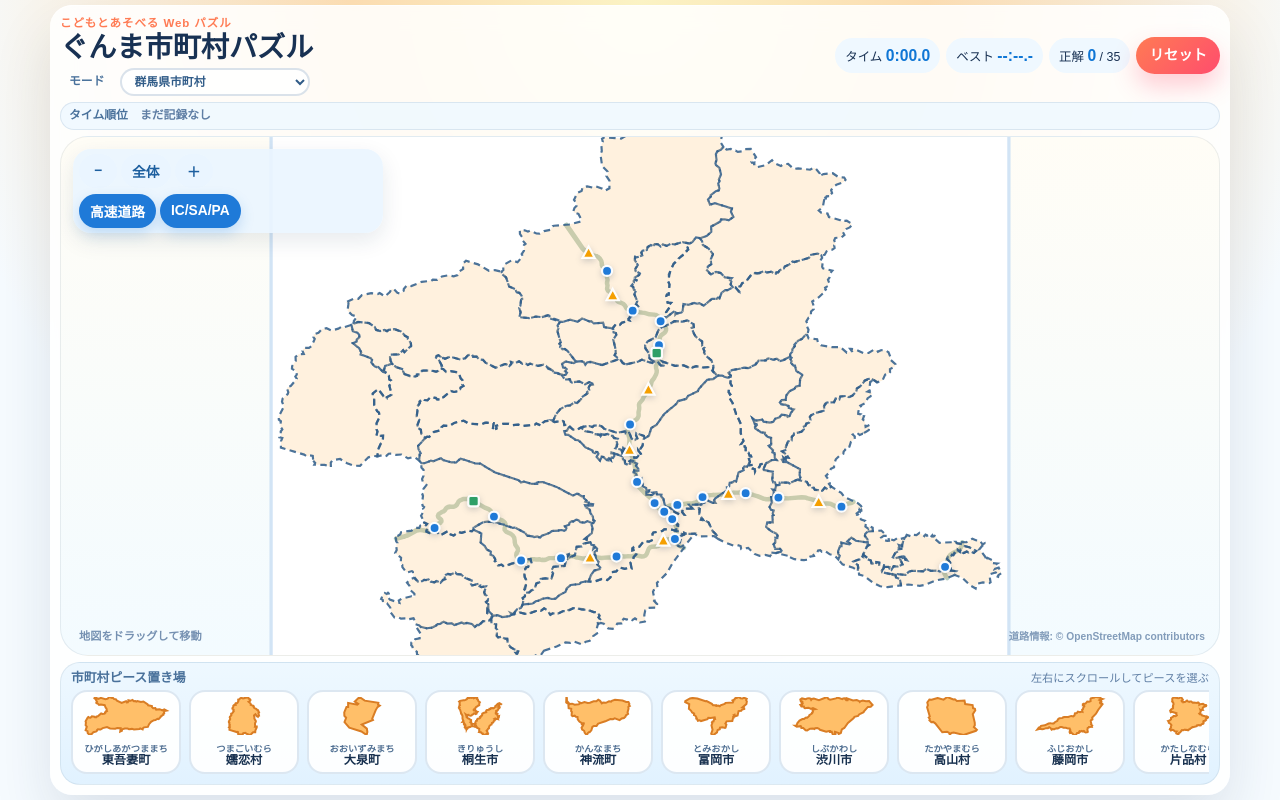
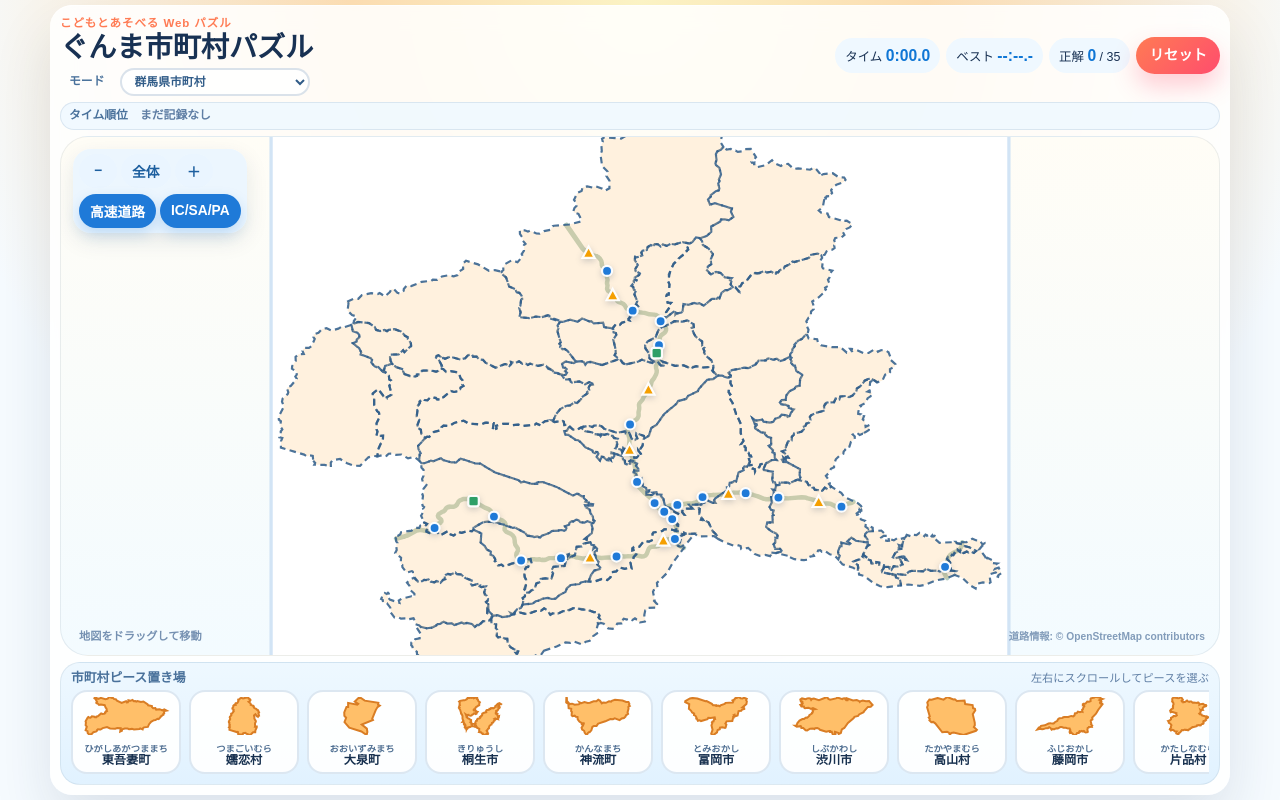
Before and after one commit to fu15mix/gunma-puzzle, a React (Vite) app: page / in a window 1280 px wide. Built offline with nearby package versions, Linux system fonts and the light colour scheme.

Commit message:
Stack map controls to remove empty panel space

```diff
--- a/src/App.css
+++ b/src/App.css
@@ -268,12 +268,10 @@ h1 {
   left: 12px;
   z-index: 2;
   display: inline-flex;
-  align-items: center;
-  flex-wrap: wrap;
-  justify-content: flex-start;
+  align-items: flex-start;
+  flex-direction: column;
   gap: 6px;
   box-sizing: border-box;
-  max-width: min(310px, calc(100% - 24px));
   margin: 0;
   padding: 5px 6px;
   border-radius: 18px;
@@ -285,6 +283,8 @@ h1 {
   display: flex;
   flex-wrap: wrap;
   gap: 4px;
+  width: max-content;
+  max-width: calc(100vw - 48px);
 }
 
 .map-controls button {
```
